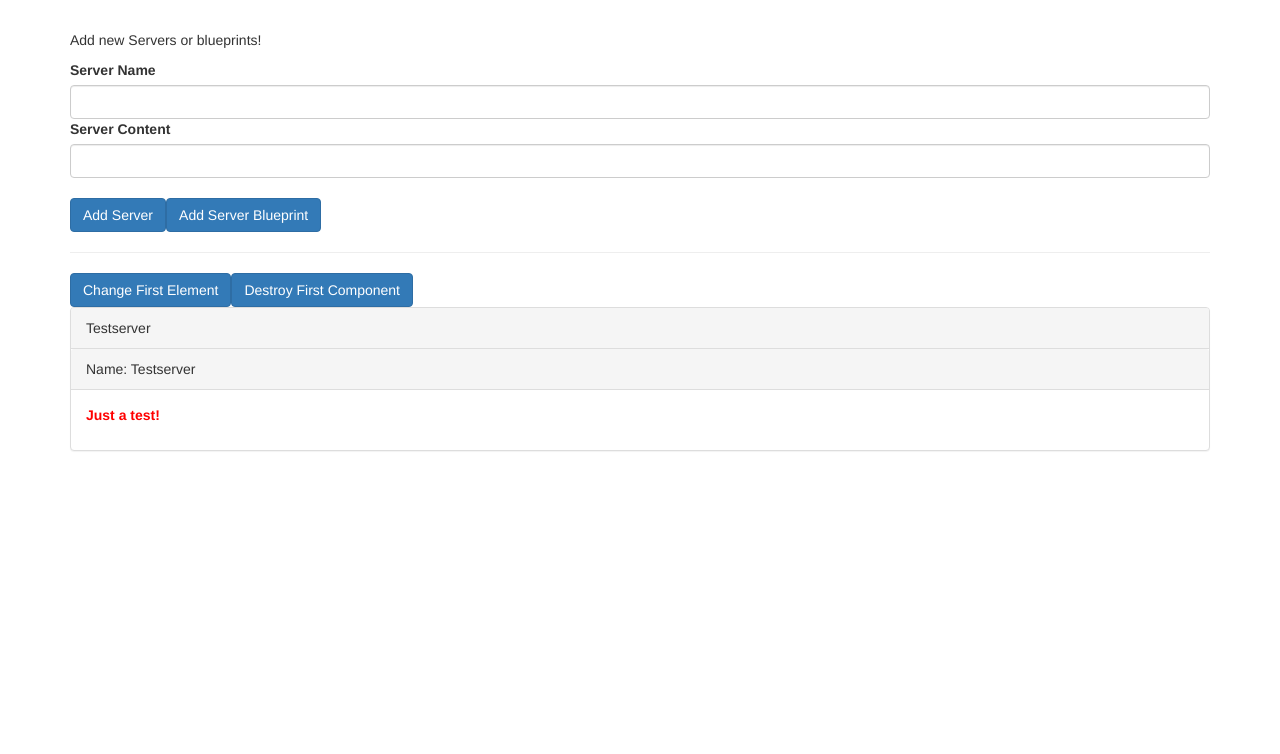
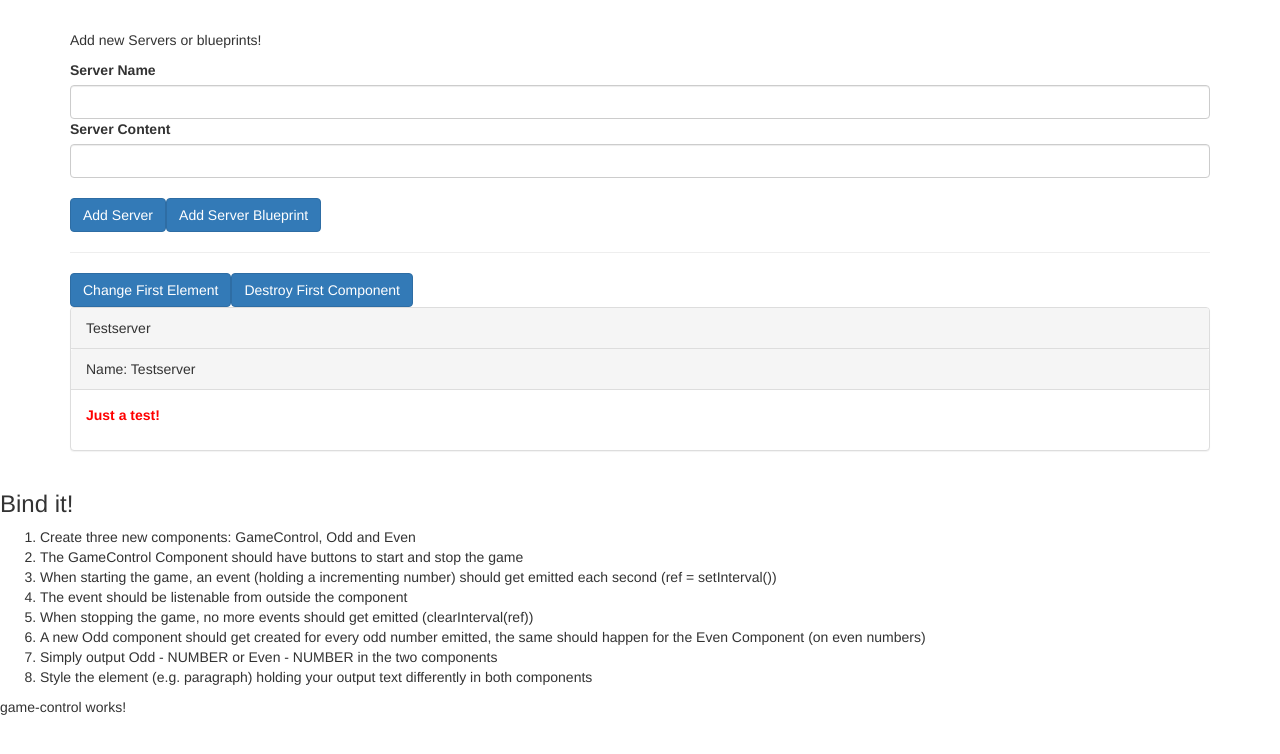
Before and after one commit to neulxy/DatabindingDeepDive, an Angular app: page / in a window 1280 px wide. Shown: the top 754 px of the page. Built offline with nearby package versions, Linux system fonts and the light colour scheme.

Commit message:
initialise GameControl

```diff
--- a/src/app/app.component.html
+++ b/src/app/app.component.html
@@ -29,3 +29,32 @@
     </div>
   </div>
 </div>
+
+<div>
+  <h3>Bind it!</h3>
+  <ol>
+    <li>Create three new components: GameControl, Odd and Even</li>
+    <li>
+      The GameControl Component should have buttons to start and stop the game
+    </li>
+    <li>
+      When starting the game, an event (holding a incrementing number) should
+      get emitted each second (ref = setInterval())
+    </li>
+    <li>The event should be listenable from outside the component</li>
+    <li>
+      When stopping the game, no more events should get emitted
+      (clearInterval(ref))
+    </li>
+    <li>
+      A new Odd component should get created for every odd number emitted, the
+      same should happen for the Even Component (on even numbers)
+    </li>
+    <li>Simply output Odd - NUMBER or Even - NUMBER in the two components</li>
+    <li>
+      Style the element (e.g. paragraph) holding your output text differently in
+      both components
+    </li>
+  </ol>
+  <game-control></game-control>
+</div>
--- a/src/app/game-control/game-control.component.ts
+++ b/src/app/game-control/game-control.component.ts
@@ -1,15 +1,12 @@
 import { Component, OnInit } from '@angular/core';
 
 @Component({
-  selector: 'app-game-control',
+  selector: 'game-control',
   templateUrl: './game-control.component.html',
-  styleUrls: ['./game-control.component.css']
+  styleUrls: ['./game-control.component.css'],
 })
 export class GameControlComponent implements OnInit {
+  constructor() {}
 
-  constructor() { }
-
-  ngOnInit(): void {
-  }
-
+  ngOnInit(): void {}
 }
```
